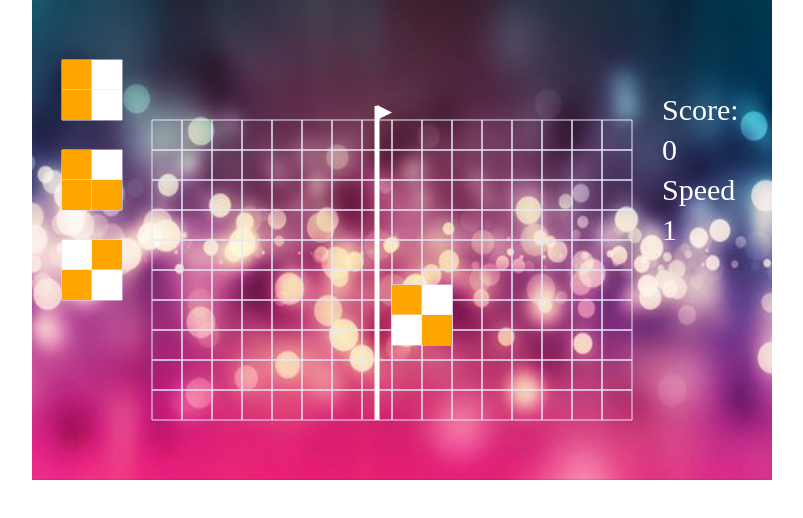
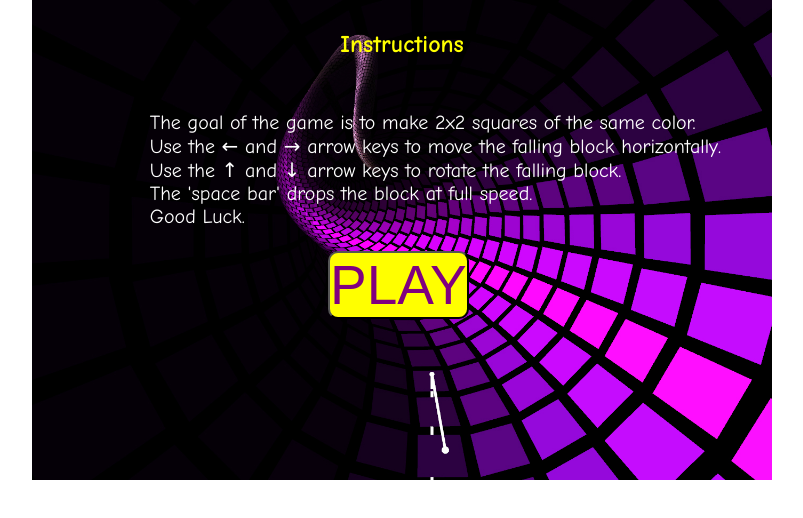
Before and after one commit to S-Cardenas/Lumines, a plain HTML site: page index.html in a window 1280 px wide. Shown: the whole page, without its empty margins (238-1041 px from the left). Drawn offline with nearby package versions, Linux system fonts and the light colour scheme.

Commit message:
Add start screen modal & css file

```diff
--- a/bricks.js
+++ b/bricks.js
@@ -65,7 +65,6 @@ function Bricks() {
     for (let i = 0; i < order.length; i++) {
       let block  = this.all[order[i]];
       if (block.y < 2 && this._blockBeneath(block, grid, 1)) {
-        alert('Game Over');
         document.location.reload();
         break;
       }
@@ -93,10 +92,7 @@ function Bricks() {
 
   // check if block is at bottom
   this._atBottom = function(block) {
-    console.log(block.y);
     if (block.y > 10) {
-
-      console.log('at bottom');
       return true;
     }
 
--- a/bundle.js
+++ b/bundle.js
@@ -50,12 +50,11 @@
 	    ctx = canvas.getContext("2d"),
 	    field = new Field(canvas),
 	    img = new Image(),
-	    pause = true,
 	    fps = 15;
 
 	img.src = './background.jpg';
 
-	document.addEventListener("keydown", field.keyDownHandler.bind(field), false);
+
 
 	function init() {
 	  ctx.clearRect(0, 0, canvas.width, canvas.height);
@@ -69,9 +68,6 @@
 	  field.drawField();
 	  field.drawBlocks();
 	  field.drawLine();
-	  // if (pause) {
-	  //   return;
-	  // }
 	  field.autoMoveBricks();
 	  field.moveLine();
 	  setTimeout(function(){
@@ -79,14 +75,13 @@
 
 	}
 
-	// ctx.drawImage(img, 0, 0, canvas.width, canvas.height);
-	// $('#menu').click(function() {
-	//   $(this).attr("id", "noMenu");
-	//   pause = false;
-	//   init();
-	// });
-
-	init();
+	ctx.drawImage(img, 0, 0, canvas.width, canvas.height);
+	$('.play-button').click(function() {
+	  $('.menu').attr("class", "noMenu");
+	  field.pause = false;
+	  document.addEventListener("keydown", field.keyDownHandler.bind(field), false);
+	  init();
+	});
 
 
 /***/ },
@@ -109,6 +104,7 @@
 	  this.nextBricks = [];
 	  this.spacePressed = false;
 	  this.score = 0;
+	  this.paused = true;
 	  this.lineX = 120; // X coordinate of the clearing line
 	  this.level = Math.floor(Math.random() * (5 - 0 + 1)) + 0; // Line speed
 	  this.lineSweeps = 0; //Counts the number of line sweeps
@@ -417,7 +413,6 @@
 	    for (let i = 0; i < order.length; i++) {
 	      let block  = this.all[order[i]];
 	      if (block.y < 2 && this._blockBeneath(block, grid, 1)) {
-	        alert('Game Over');
 	        document.location.reload();
 	        break;
 	      }
@@ -445,10 +440,7 @@
 
 	  // check if block is at bottom
 	  this._atBottom = function(block) {
-	    console.log(block.y);
 	    if (block.y > 10) {
-
-	      console.log('at bottom');
 	      return true;
 	    }
 
--- a/field.js
+++ b/field.js
@@ -14,6 +14,7 @@ function Field(canvas) {
   this.nextBricks = [];
   this.spacePressed = false;
   this.score = 0;
+  this.paused = true;
   this.lineX = 120; // X coordinate of the clearing line
   this.level = Math.floor(Math.random() * (5 - 0 + 1)) + 0; // Line speed
   this.lineSweeps = 0; //Counts the number of line sweeps
--- a/index.html
+++ b/index.html
@@ -4,30 +4,22 @@
     <meta charset="utf-8">
     <title>Lumines</title>
     <script type="text/javascript" src="https://code.jquery.com/jquery-2.1.1.js"></script>
-    <style>
-      * { padding: 0; margin: 0}
-      canvas {background: #eee; display: block; margin: 0 auto; }
-      /*#menu {
-        position: absolute;
-        color: white;
-        background-color: purple;
-        display: block;
-        top: 100px;
-        left: 50%;
-        width: 300px;
-        height: 300px;
-        margin: auto;
-      }
-
-      #noMenu {
-        display: none;
-      }*/
-    </style>
+    <link rel="stylesheet" href="./master.css" type="text/css">
   </head>
   <body>
-    <!-- <div id="menu">
-      is this working?
-    </div> -->
+    <div class="menu">
+      <section>
+        <h1>Instructions</h1>
+        <p>
+          The goal of the game is to make 2x2 squares of the same color.
+          Use the ← and → arrow keys to move the falling block horizontally.
+          Use the ↑ and ↓ arrow keys to rotate the falling block.
+          The 'space bar' drops the block at full speed.
+          Good Luck.
+        </p>
+        <button class="play-button">PLAY</button>
+      </section>
+    </div>
     <canvas id="myCanvas" width="740" height="480"></canvas>
     <script src="bundle.js"></script>
   </body>
--- /dev/null
+++ b/master.css
@@ -0,0 +1,55 @@
+* {
+  padding: 0; margin: 0
+}
+
+canvas {
+  background: #eee;
+  display: block;
+  margin: 0 auto;
+}
+
+.menu {
+  position: absolute;
+  color: white;
+  font-family: "Comic Sans MS", cursive, sans-serif;
+  background: url("./00.-Early-Version.jpg");
+  background-size: cover;
+  display: block;
+  left: 50%;
+  transform: translate(-50%, 0);
+  width: 740px;
+  height: 480px;
+  margin: auto;
+}
+
+.menu p {
+  white-space: pre;
+  /*background: blue;*/
+  font-size: 20px;
+  width: fit-content;
+  margin: 0 auto;
+}
+
+.menu h1 {
+  margin: 30px auto;
+  color: yellow;
+  /*background: blue;*/
+  width: fit-content;
+}
+
+.play-button {
+  color: purple;
+  background: yellow;
+  font-size: 55px;
+  margin-left: 40%;
+  border-radius: 10px;
+}
+
+.play-button:hover {
+  background: purple;
+  color: yellow;
+}
+
+.noMenu {
+  display: none;
+}
```
Also changed, not shown: game.js (+8 -13 lines), 00.-Early-Version.jpg (added).
